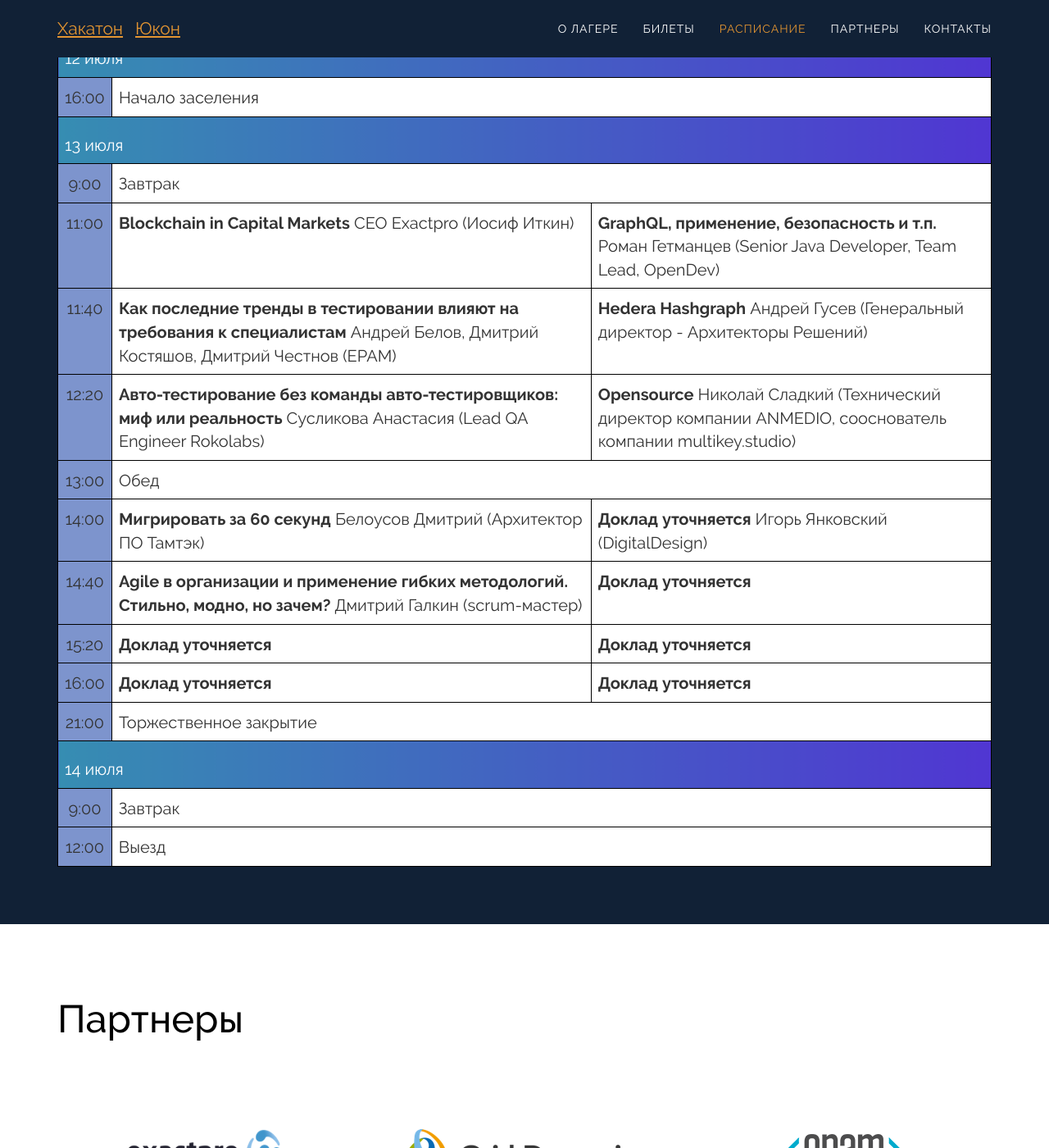
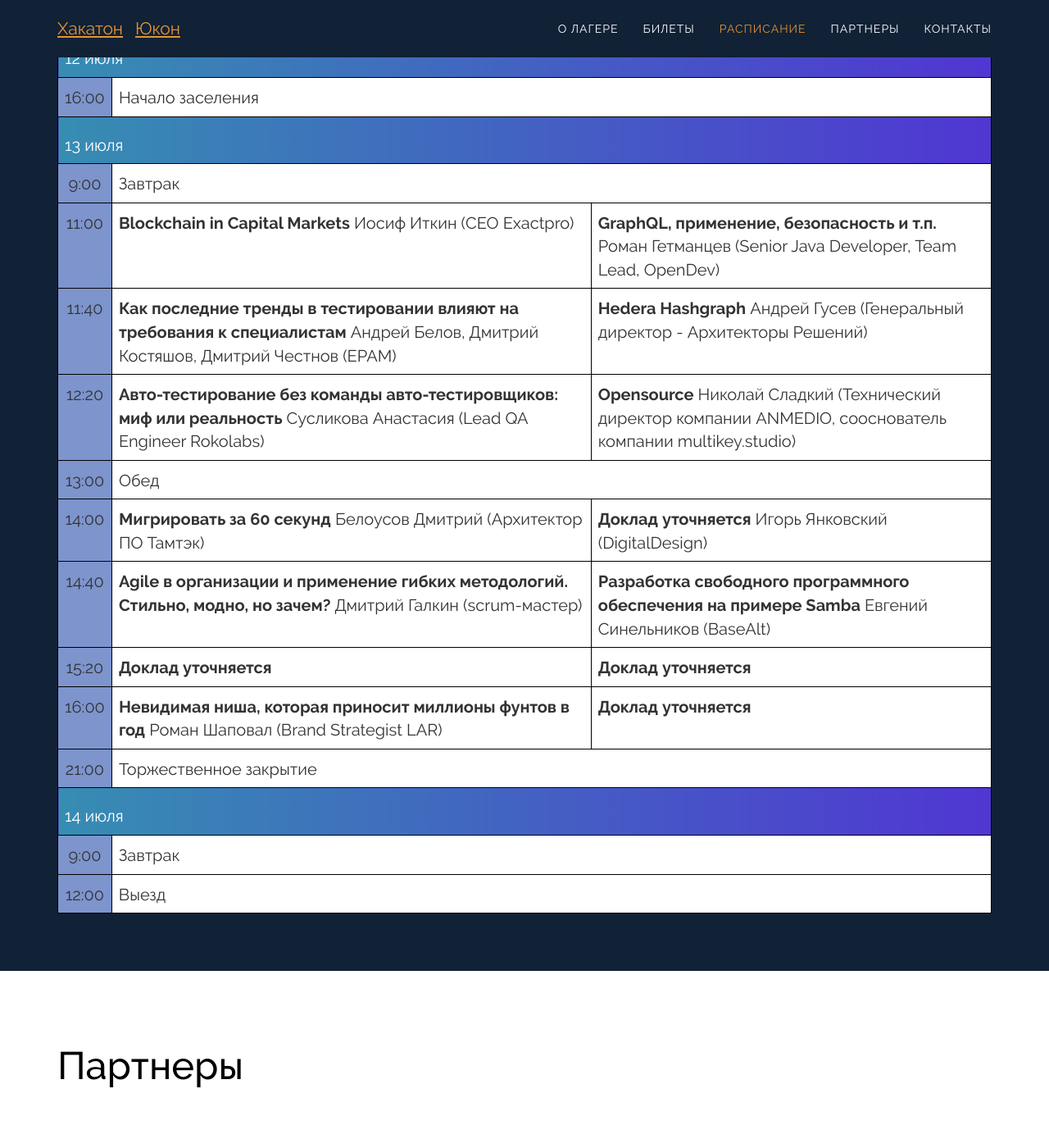
Before and after one commit to youcon/dune.github.io, a Jekyll site: the page built from index.html, in a window 1280 px wide and 1400 px high, scrolled down 4494 px. Shown: the whole window at 82% size. Built offline with Jekyll 4.4.1, drawn with Linux system fonts in a browser that asks for light colours; nearby versions of some CDN libraries; some web fonts are replaced; comment, search, counter and statistics services are not loaded.

Commit message:
Add new speakers

```diff
--- a/_data/schedule.yml
+++ b/_data/schedule.yml
@@ -11,8 +11,8 @@
                         - name: "Трек 1"
                           title: "Blockchain in Capital Markets"
                           speaker:
-                                    bio: "Иосиф Иткин"
-                                    name: "CEO Exactpro"
+                                    bio: "CEO Exactpro"
+                                    name: "Иосиф Иткин"
                         - name: "Трек 2"
                           title: "GraphQL, применение, безопасность и т.п."
                           speaker:
@@ -64,10 +64,10 @@
                                     bio: "scrum-мастер"
                                     name: "Дмитрий Галкин"
                         - name: "Трек 2"
-                          title: "Доклад уточняется"
+                          title: "Разработка свободного программного обеспечения на примере Samba"
                           speaker:
-                                    bio: ""
-                                    name: ""
+                                    bio: "BaseAlt"
+                                    name: "Евгений Синельников"
             - time: "15:20"
               tracks:
                         - name: "Трек 1"
@@ -83,10 +83,10 @@
             - time: "16:00"
               tracks:
                         - name: "Трек 1"
-                          title: "Доклад уточняется"
+                          title: "Невидимая ниша, которая приносит миллионы фунтов в год"
                           speaker:
-                                    bio: ""
-                                    name: ""
+                                    bio: "Brand Strategist LAR"
+                                    name: "Роман Шаповал"
                         - name: "Трек 2"
                           title: "Доклад уточняется"
                           speaker:
```
